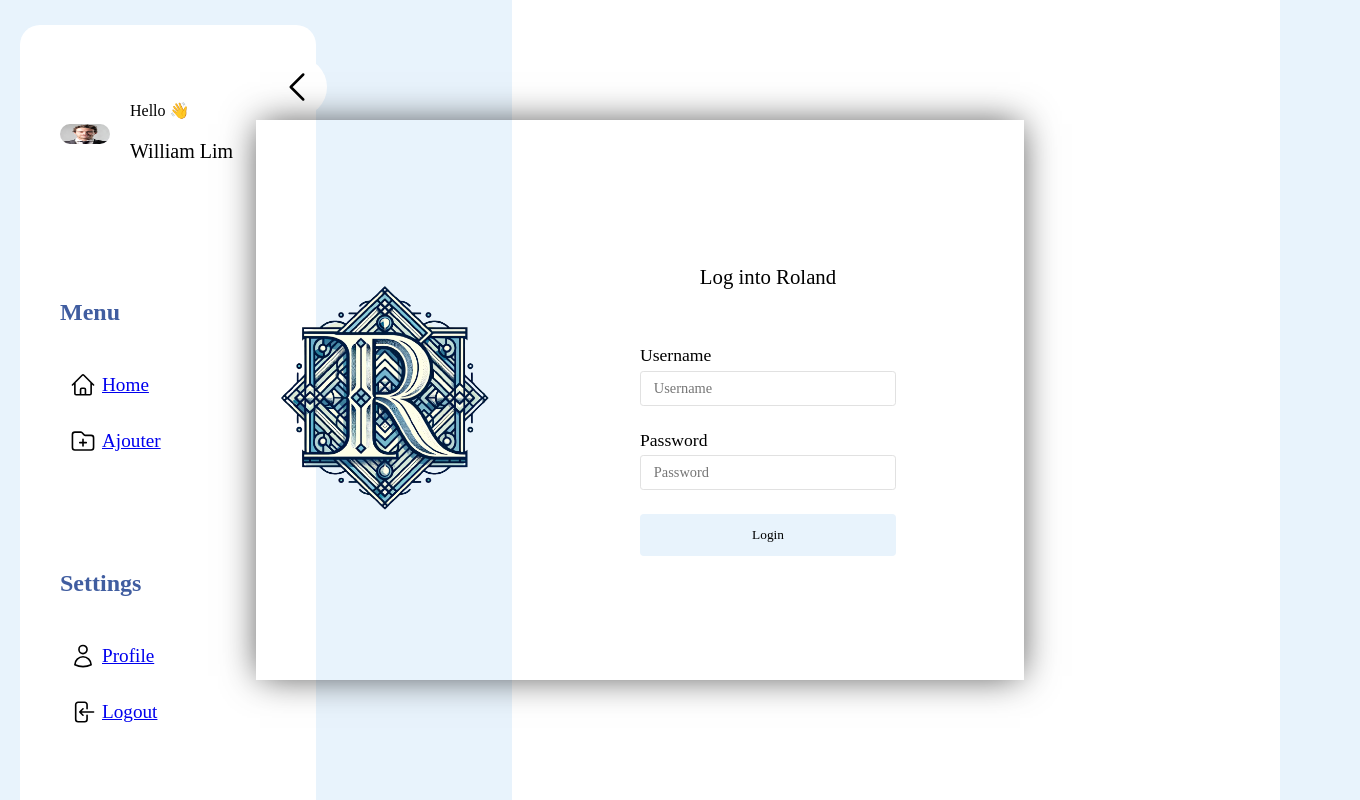
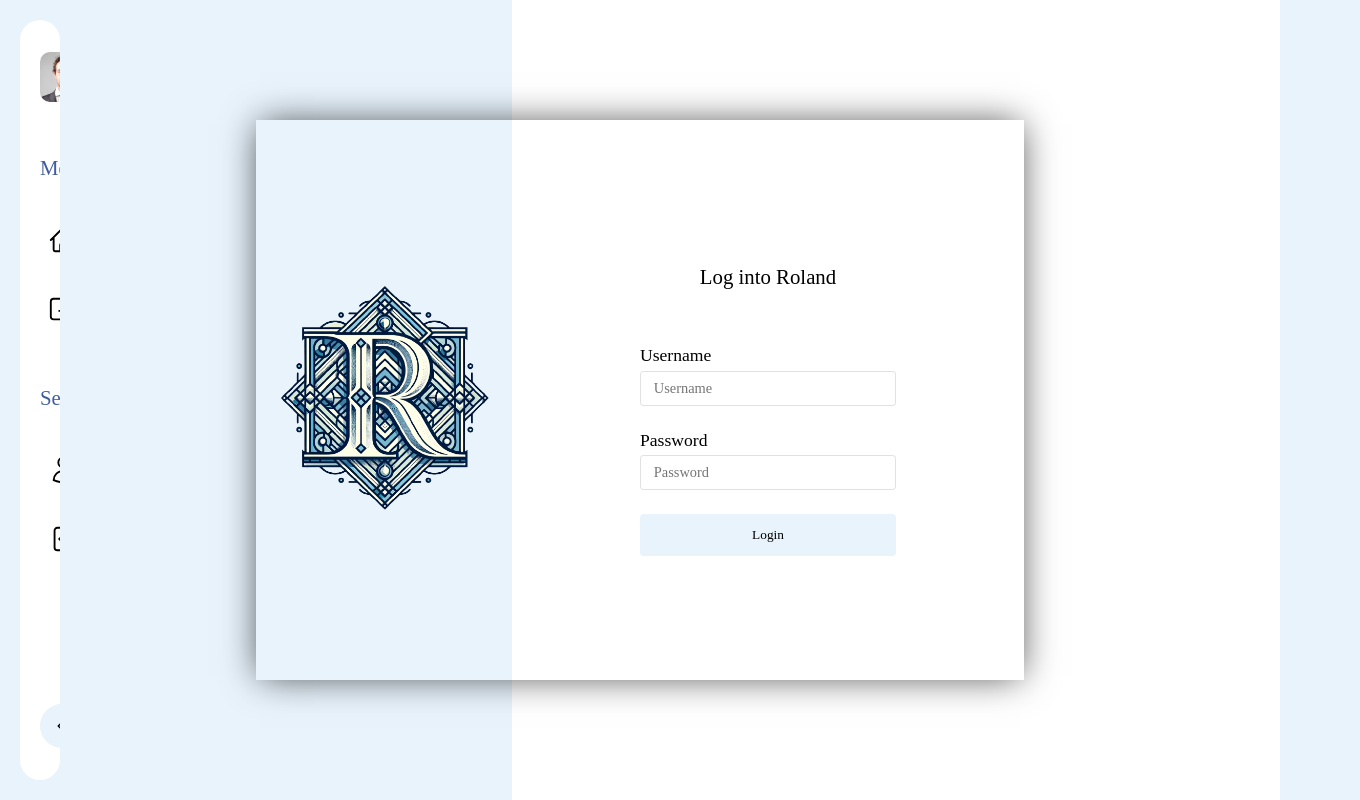
Before and after one commit to william-wtr92/mgmapp, a Next.js app: page /login in a window 1280 px wide. Shown: the whole page, 1360 px wide, since content can reach past the window. Built offline with nearby package versions, Linux system fonts and the light colour scheme; a web font is replaced by a local one.

Commit message:
Feat(navbar) : designed navbar

```diff
--- a/src/components/ui/Layout.tsx
+++ b/src/components/ui/Layout.tsx
@@ -1,17 +1,17 @@
 import NavBar from "./NavBar"
+import styles from "@/styles/components/Layout.module.css"
 
 const Layout = (props: any) => {
   const { children } = props
 
   return (
-    <>
+    <div className={styles.layout}>
       <NavBar />
-      <div className="flex flex-col min-h-screen">
-        <main className="flex-grow">
-          <div>{children}</div>
-        </main>
-      </div>
-    </>
+
+      <main>
+        <div>{children}</div>
+      </main>
+    </div>
   )
 }
 export default Layout
--- a/src/components/ui/NavBar.tsx
+++ b/src/components/ui/NavBar.tsx
@@ -10,9 +10,10 @@ import {
   ChevronRightIcon,
 } from "@heroicons/react/24/outline"
 import { useCallback, useState } from "react"
+import classNames from "classnames"
 
 const NavBar = () => {
-  const [open, setOpen] = useState<Boolean>(true)
+  const [open, setOpen] = useState<boolean>(true)
 
   const handleOpen = useCallback(() => {
     setOpen(!open)
@@ -20,86 +21,78 @@ const NavBar = () => {
 
   return (
     <>
+      <div className={classNames(
+        styles.container,
+        open ? styles.open : styles.closed
+      )}>
         {open ? (
-        <div className={styles.container}>
-          <ChevronLeftIcon className={styles.open} onClick={handleOpen} />
+          <ChevronLeftIcon className={styles.chevronButton} onClick={handleOpen} />
+        ) : (
+          <ChevronRightIcon className={styles.chevronButton} onClick={handleOpen} />
+        )}
 
-          <div className={styles.user}>
+          <div className={styles.userInfos}>
+            <div className={styles.imageWrapper}>
               <Image
                 src={"/images/test.jpg"}
-              width={50}
-              height={20}
                 alt="user"
                 className={styles.image}
+                fill
               />
-            <div className={styles.info}>
-              <p>Hello 👋</p>
+            </div>
+
+            <div className={styles.infos}>
+              <p className={styles.text}>Hello 👋</p>
               <p className={styles.text}>William Lim</p>
             </div>
+
           </div>
-          <div className={styles.group}>
-            <h1 className={styles.navtitle}>Menu</h1>
-            <div className={styles.link}>
-              <div className={styles.grouplinks}>
-                <HomeIcon className={styles.icons} />
-                <NavLink href="/">Home</NavLink>
-              </div>
-              <div className={styles.grouplinks}>
-                <FolderPlusIcon className={styles.icons} />
-                <NavLink href="/">Ajouter</NavLink>
+
+          <div className={styles.groupLinks}>
+            <h1 className={styles.groupTitle}>Menu</h1>
+
+            <div className={styles.links}>
+              <NavLink
+                Icon={HomeIcon}
+                href="/"
+                label={"Home"}
+              >
+                {""}
+            </NavLink>
+
+              <NavLink
+                Icon={FolderPlusIcon}
+                href="/"
+                label={"Ajouter"}
+              >
+                {""}
+              </NavLink>
             </div>
           </div>
-          </div>
-          <div className={styles.group}>
-            <h1 className={styles.navtitle}>Settings</h1>
-            <div className={styles.link}>
-              <div className={styles.grouplinks}>
-                <UserIcon className={styles.icons} />
-                <NavLink href="/">Profile</NavLink>
-              </div>
-              <div className={styles.grouplinks}>
-                <ArrowLeftOnRectangleIcon className={styles.icons} />
-                <NavLink href="/">Logout</NavLink>
+
+          <div className={styles.groupLinks}>
+            <h1 className={styles.groupTitle}>Settings</h1>
+
+            <div className={styles.links}>
+              <NavLink
+                Icon={UserIcon}
+                href="/"
+                label={"Profile"}
+              >
+                {""}
+              </NavLink>
+
+              <NavLink
+                Icon={ArrowLeftOnRectangleIcon}
+                href="/"
+                label={"Logout"}
+              >
+                {""}
+              </NavLink>
             </div>
           </div>
+
         </div>
-        </div>
-      ) : (
-        <div className={styles.containerbis}>
-          <ChevronRightIcon className={styles.open} onClick={handleOpen} />
-          <div className={styles.userbis}>
-            <Image
-              src={"/images/test.jpg"}
-              width={50}
-              height={20}
-              alt="user"
-              className={styles.imagebis}
-            />
-          </div>
-          <div className={styles.groupbis}>
-            <h1 className={styles.navtitlebis}>Menu</h1>
-            <div className={styles.linkbis}>
-              <div className={styles.grouplinksbis}>
-                <HomeIcon className={styles.icons} />
-              </div>
-              <div className={styles.grouplinksbis}>
-                <FolderPlusIcon className={styles.icons} />
-              </div>
-            </div>
-          </div>
-          <div className={styles.groupbis}>
-            <h1 className={styles.navtitlebis}>Settings</h1>
-            <div className={styles.linkbis}>
-              <div className={styles.grouplinksbis}>
-                <UserIcon className={styles.icons} />
-              </div>
-              <div className={styles.grouplinksbis}>
-                <ArrowLeftOnRectangleIcon className={styles.icons} />
-              </div>
-            </div>
-          </div>
-        </div>
-      )}
     </>
   )
 }
--- a/src/components/utils/NavLink.tsx
+++ b/src/components/utils/NavLink.tsx
@@ -1,21 +1,40 @@
-// Dans NavLink.tsx
-import { useRouter } from "next/router"
 import React from "react"
-import classNames from "classnames"
 import Link from "./Link"
 import { Props as LinkProps } from "./Link"
+import styles from "@/styles/components/NavLink.module.css"
+import { useRouter } from "next/router"
+import classNames from "classnames"
 
-interface NavLinkProps extends LinkProps {}
+interface NavLinkProps extends LinkProps { }
 
-export const NavLink: React.FC<NavLinkProps> = ({
-  className,
-  ...otherProps
+interface CustomNavLinkProps extends NavLinkProps {
+  Icon: any;
+  label?: string;
+  opened?: boolean;
+}
+
+export const NavLink: React.FC<CustomNavLinkProps> = ({
+  Icon,
+  href,
+  children,
+  label,
+  opened
 }) => {
-  const { asPath } = useRouter()
 
-  const combinedClassName = classNames("text-sm", className, {
-    underline: asPath === otherProps.href,
-  })
+  const router = useRouter();
 
-  return <Link {...otherProps} className={combinedClassName} />
+  return (
+    <div className={styles.wrapper}>
+      <div className={styles.iconWrapper}>
+        <Icon className={styles.icon} onClick={() => router.push(href)} />
+      </div>
+
+        <Link href={href} className={
+          styles.link
+        }
+        >
+        {label}
+      </Link>
+    </div>
+  )
 }
--- /dev/null
+++ b/src/styles/components/Layout.module.css
@@ -0,0 +1,6 @@
+.layout {
+  display: flex;
+  flex-direction: row;
+  height: 100vh;
+  width: 100vw;
+}
--- a/src/styles/components/NavBar.module.css
+++ b/src/styles/components/NavBar.module.css
@@ -1,38 +1,63 @@
 .container {
+  display: flex;
+  flex-direction: column;
+  gap: 2.5rem;
+  background-color: var(--secondary);
   position: relative;
-  width: 20%;
-  height: 95%;
-  background-color: var(--secondary);
-  position: fixed;
+  position: sticky;
   border-radius: 20px;
-  margin-top: 25px;
-  margin-left: 20px;
   padding: 20px;
+  margin: 20px;
+  padding-top: 2rem;
   transition: 500ms;
+  overflow: hidden;
 }
 
-.containerbis {
-  position: relative;
-  width: 6%;
-  height: 95%;
-  background-color: var(--secondary);
-  position: fixed;
-  border-radius: 20px;
-  margin-top: 25px;
-  margin-left: 20px;
-  padding: 20px;
-  transition: 400ms;
+/* Styles for open / closed menu state */
+.open {
+  width: 200px;
 }
 
-.user {
+.closed {
+  width: calc(20px + 31px);
+}
+/*  */
+
+.chevronButton {
+  position: absolute;
+  bottom: 2rem;
+  height: 1.5rem;
+  background-color: var(--primary);
+  padding: 10px;
+  border-radius: 30px;
+  z-index: 20;
+  transition: 500ms;
+  color: var(--black);
+}
+
+.chevronButton:hover {
+  background-color: var(--hover);
+  transform: rotate(360deg);
+}
+
+
+/* Navbar top text */
+.userInfos {
   display: flex;
+  flex-direction: row;
   align-items: center;
-  gap: 20px;
-  padding-left: 20px;
-  padding-top: 40px;
+  gap: 1rem;
+  width: 150px;
+}
+
+.imageWrapper {
+  position: relative;
+  width: 50px;
+  height: 50px;
 }
 
 .image {
+  position: initial !important;
   border-radius: 10px;
   transition-duration: 200ms;
 }
@@ -41,108 +66,52 @@
   scale: 104%;
 }
 
+.infos {
+  transition-duration: 300ms;
+}
+
 .text {
-  font-size: 20px;
+  margin: 0;
   transition-duration: 200ms;
+  text-wrap: nowrap;
 }
 
 .text:hover {
   color: var(--hover);
 }
 
-.navtitle {
-  color: var(--navtitle);
-  font-size: 1.5rem;
+/* Group of links */
+.groupLinks {
+  display: flex;
+  flex-direction: column;
+  gap: 1.5rem;
 }
 
-.group {
+.groupTitle {
+  color: var(--navtitle);
+  font-size: 1.3rem;
+  font-weight: 200;
+  transition-duration: 300ms;
+}
+
+.links {
   display: flex;
   flex-direction: column;
-  margin-top: 100px;
-  margin-left: 20px;
-  gap: 30px;
-}
-
-.link {
-  display: flex;
-  flex-direction: column;
-  gap: 30px;
+  gap: 1.5rem;
   font-size: 18px;
+  width: 160px;
 }
 
 .icons {
   height: 26px;
 }
 
-.grouplinks {
-  display: flex;
-  align-items: center;
-  gap: 6px;
-  margin-left: 10px;
-  transition-duration: 300ms;
+.container.closed {
+  .infos {
+    opacity: 0;
+  }
+
+  .groupTitle {
+    opacity: 0;
+  }
 }
-
-.grouplinks > * {
-  font-size: 1.2rem;
-  font-weight: 100;
-}
-
-.grouplinks:hover {
-  scale: 105%;
-  color: var(--hover);
-}
-
-.open {
-  position: absolute;
-  right: -0.7rem;
-  top: 2rem;
-  height: 40px;
-  background-color: white;
-  padding: 10px;
-  border-radius: 30px;
-}
-
-.imagebis {
-  display: flex;
-  justify-content: center;
-  border-radius: 10px;
-}
-
-.userbis {
-  padding-top: 40px;
-  display: flex;
-  justify-content: center;
-}
-
-.navtitlebis {
-  color: var(--navtitle);
-  font-size: 1rem;
-}
-
-.groupbis {
-  display: flex;
-  flex-direction: column;
-  justify-content: center;
-  align-items: center;
-  margin-top: 100px;
-  gap: 30px;
-}
-
-.linkbis {
-  display: flex;
-  flex-direction: column;
-  gap: 30px;
-  font-size: 18px;
-}
-
-.grouplinksbis {
-  display: flex;
-  align-items: center;
-  gap: 6px;
-  transition-duration: 300ms;
-}
-
-.grouplinksbis:hover {
-  scale: 105%;
-  color: var(--hover);
-}
--- /dev/null
+++ b/src/styles/components/NavLink.module.css
@@ -0,0 +1,44 @@
+.wrapper {
+  display: flex;
+  flex-direction: row;
+  justify-content: flex-start;
+  align-items: center;
+  gap: 2rem;
+  transition-duration: 300ms;
+}
+
+.iconWrapper {
+  display: flex;
+  flex-direction: row;
+  justify-content: center;
+  align-items: center;
+  width: 45px;
+  height: 45px;
+}
+
+.icon {
+  width: 30px;
+  height: 30px;
+}
+
+.link {
+  color: var(--black);
+}
+
+.wrapper:hover {
+  scale: 105%;
+}
+
+.wrapper:hover > * {
+  color: var(--hover) !important;
+}
+
+.showLabel {
+  opacity: 1;
+  visibility: visible;
+}
+
+.hiddenLabel {
+  opacity: 0;
+  visibility: hidden;
+}
--- a/src/styles/globals.css
+++ b/src/styles/globals.css
@@ -3,7 +3,7 @@ body {
   width: 100vw;
   height: 100vh;
   background-color: var(--primary);
-
+  font-weight: 200;
 }
 
 html {
@@ -12,8 +12,13 @@ html {
   --navtext: #6d7794;
   --navtitle: #405da0;
   --hover: #2a90f1;
-   --grey: rgb(225, 225, 225);
+  --grey: rgb(225, 225, 225);
+  --black: black;
   --error: rgb(176, 0, 0);
   max-height: 100vh;
   font-family: "Chivo";
 }
+
+a {
+  text-decoration: none;
+}
```
Also changed, not shown: src/pages/_app.tsx (+6 -1 lines). Lines whose indentation alone changed are shown as unchanged.
